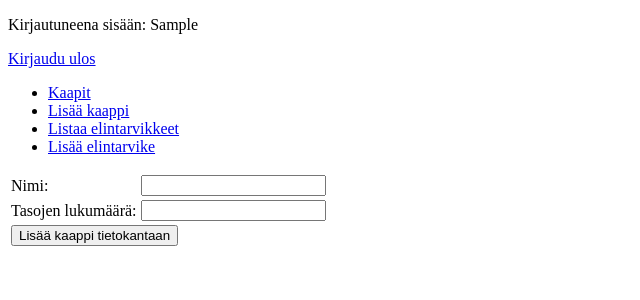
After one commit to lukxsx/PakastimenHallinta, a Flask app: page /kaapit/lisaa/ in a window 1280 px wide. The commit adds this page. Shown: the top 300 px of the page, without its empty margins (0-640 px from the left). Run offline with Flask 2, Linux system fonts and the light colour scheme; a user stored in the database is signed in; tables that the repository leaves empty hold one stand-in row (values such as "Sample post").

Commit message:
alustava toiminnallisuus kaapeille

```diff
--- /dev/null
+++ b/application/kaappi/forms.py
@@ -0,0 +1,9 @@
+from flask_wtf import FlaskForm
+from wtforms import StringField, validators
+
+class KaappiForm(FlaskForm):
+    nimi = StringField("Nimi: ", [validators.InputRequired()])
+    tasoja = StringField("Tasojen lukumäärä: ", [validators.InputRequired()])
+
+    class Meta:
+        csrf = False
--- /dev/null
+++ b/application/kaappi/views.py
@@ -0,0 +1,39 @@
+from application import app, db
+from flask import redirect, render_template, request, url_for
+from flask_login import login_required
+from application.kaappi.models import Kaappi
+from application.kaappi.forms import KaappiForm
+
+
+@app.route("/kaapit", methods=["GET"])
+def kaappi_listaus():
+    return render_template("kaapit/listaa.html", kaapit=Kaappi.query.all())
+
+
+@app.route("/kaapit/lisaa/")
+@login_required
+def kaappi_lisays():
+    return render_template("kaapit/lisaa.html", form = KaappiForm())
+
+
+@app.route("/kaapit/<kaappi_id>/", methods=["POST"])
+@login_required
+def kaappi_paivitys(kaappi_id):
+    k = Kaappi.query.get(kaappi_id)
+    k.tasoja = request.form.get("uusi")
+    db.session.commit()
+    return redirect(url_for("kaappi_listaus"))
+
+
+@app.route("/kaapit/", methods=["POST"])
+@login_required
+def kaappi_lisaaja():
+    form = KaappiForm(request.form)
+    if not form.validate():
+        return render_template("kaapit/lisaa.html", form = form)
+
+    k = Kaappi(form.nimi.data, form.tasoja.data)
+    db.session().add(k)
+    db.session().commit()
+
+    return redirect(url_for("kaappi_listaus"))
--- /dev/null
+++ b/application/templates/kaapit/lisaa.html
@@ -0,0 +1,43 @@
+{% extends "layout.html" %}
+
+{% block body %}
+<form method="POST" action="{{ url_for('kaappi_lisaaja') }}">
+    <table>
+        <tr>
+            <td>
+                {{ form.nimi.label }}
+            </td>
+            <td>
+                {{ form.nimi }}
+            </td>
+            <td>
+                <ul>
+                    {% for error in form.nimi.errors %}
+                    <li>{{ error }}</li>
+                    {% endfor %}
+                </ul>
+            </td>
+        </tr>
+        <tr>
+            <td>
+                {{ form.tasoja.label }}
+            </td>
+            <td>
+                {{ form.tasoja }}
+            </td>
+            <td>
+                <ul>
+                    {% for error in form.tasoja.errors %}
+                    <li>{{ error }}</li>
+                    {% endfor %}
+                </ul>
+            </td>
+        </tr>
+        <tr>
+            <td colspan="2">
+                <input type="submit" value="Lisää kaappi tietokantaan"/>
+            </td>
+        </tr>
+    </table>
+</form>
+{% endblock %}
--- a/application/templates/layout.html
+++ b/application/templates/layout.html
@@ -14,6 +14,8 @@
 <a href="{{ url_for('kayttajan_luonti') }}">Rekisteröidy</a>
 {% endif %}
 <ul>
+    <li><a href="{{ url_for('kaappi_listaus') }}">Kaapit</a></li>
+    <li><a href="{{ url_for('kaappi_lisays') }}">Lisää kaappi</a></li>
     <li><a href="{{ url_for('elintarvike_listaus') }}">Listaa elintarvikkeet</a></li>
     <li><a href="{{ url_for('elintarvike_lisays') }}">Lisää elintarvike</a></li>
 </ul>
```
Also changed, not shown: application/__init__.py (+12 -4 lines), application/kaappi/models.py (added, +11 -0 lines), application/templates/kaapit/listaa.html (added, +23 -0 lines), application/kaappi/__init__.py (added).
